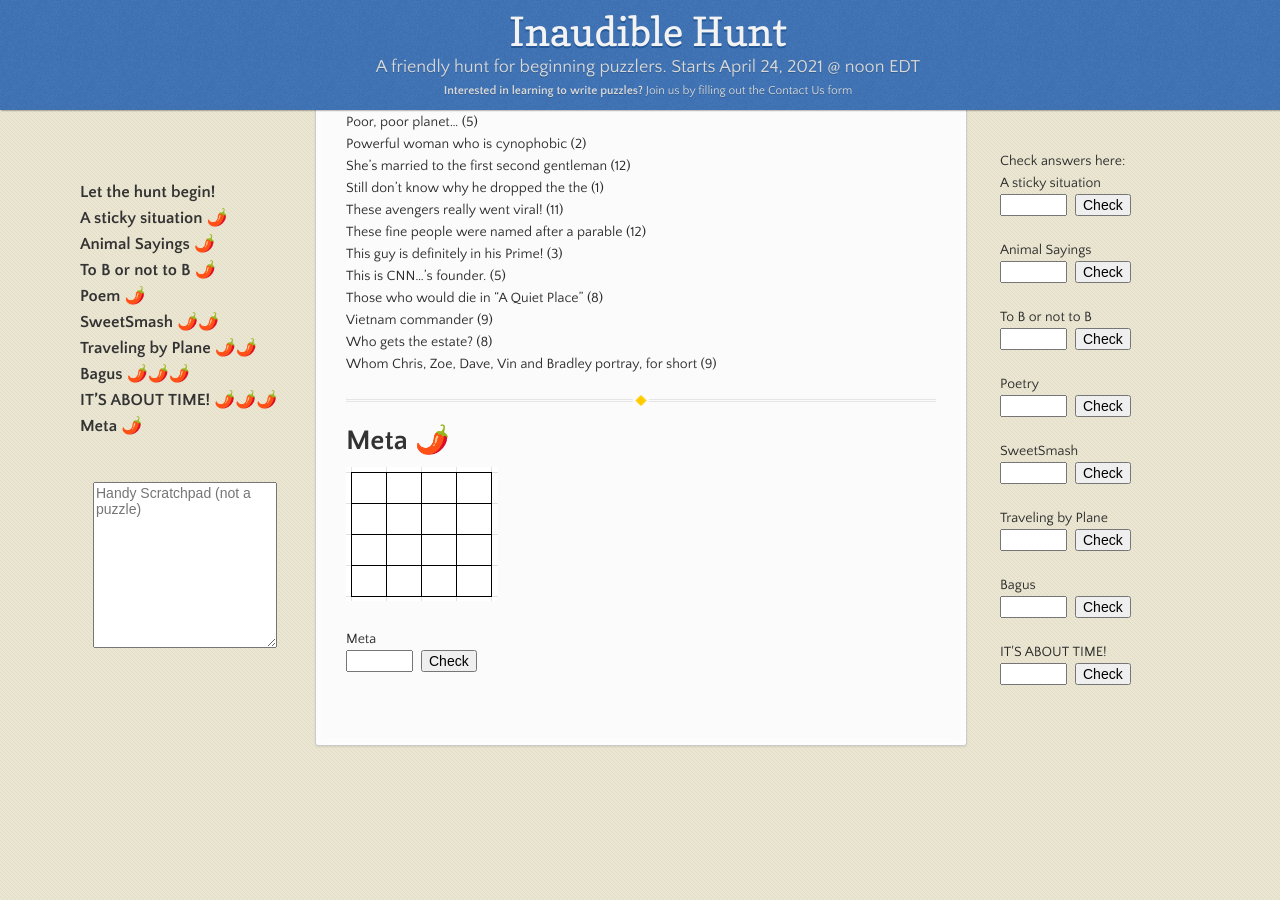
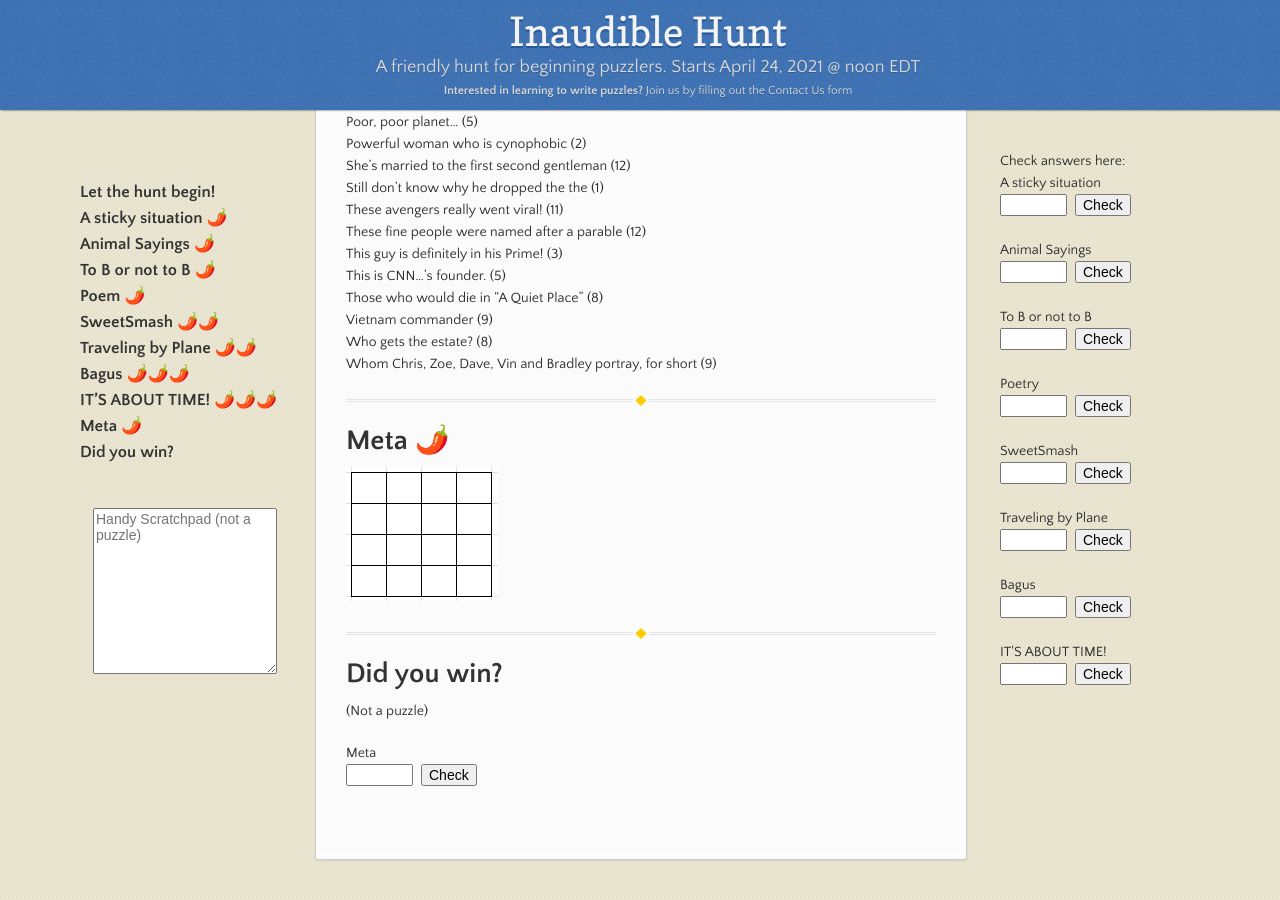
Before and after one commit to nro-bot/aprilhunt, a Jekyll site: the page built from Welcome to mini hunt!.md, in a window 1280 px wide and 900 px high, scrolled down 4254 px. Built offline with Jekyll 4.4.1, drawn with Linux system fonts in a browser that asks for light colours; nearby versions of some CDN libraries; library files that are not in the unit come from our copies; our own code applies the rules of GitHub Pages for plain Markdown files; before the commit the page ends 5040 px from its top, so only the background shows below that.

Commit message:
fixed typo

```diff
--- a/Welcome to mini hunt!.md
+++ b/Welcome to mini hunt!.md
@@ -178,4 +178,10 @@ Whom Chris, Zoe, Dave, Vin and Bradley portray, for short (9)
 
 <img src="{{site.baseurl}}/assets/images/Grid.png" alt="4x4 Grid">
 
+* * *
+
+# Did you win?
+
+(Not a puzzle)
+
 <div id="check_meta_answer"></div>
--- a/_layouts/puzzlepage.html
+++ b/_layouts/puzzlepage.html
@@ -110,7 +110,7 @@
                     // rotate13 for fun
                     rotateOnce = answerField.value.replace(/[a-zA-Z]/g,function(c){return String.fromCharCode((c<="Z"?90:122)>=(c=c.charCodeAt(0)+13)?c:c-26);});
                     url = CryptoJS.SHA256(rotateOnce + "findtheleaderboard").toString(CryptoJS.enc.Hex);
-                    html = '<h1><a href= "' + String(url) + '.html">Take me to the leaderboard!</a></h1>';
+                    html = '<h1><a href= "' + String(url) + '.html">🎊 🎉 Take me to the leaderboard! 🥳 🎊</a></h1>';
                     leaderboardDiv.innerHTML = html;
                     responseDiv.appendChild(leaderboardDiv);
                     }
@@ -139,7 +139,7 @@
     makeAnswerChecker('Meta', '148e68a5833c974e2a982fa7fb171015b41434804246b59c759496e990cd3c3c');
 </script>
 
-<script src="{{ '/assets/js/jquery.min.js' | relative_url }}"></script>
+<script src="{{ '/assets/js/jquery-3.3.0.min.js' | relative_url }}"></script>
 <script src="{{ '/assets/js/main.js' | relative_url }}"></script>
 <script src="{{ '/assets/js/cryptoJS-core.min.js' | relative_url }}"></script>
 <script src="{{ '/assets/js/sha256.min.js' | relative_url }}"></script>
```
